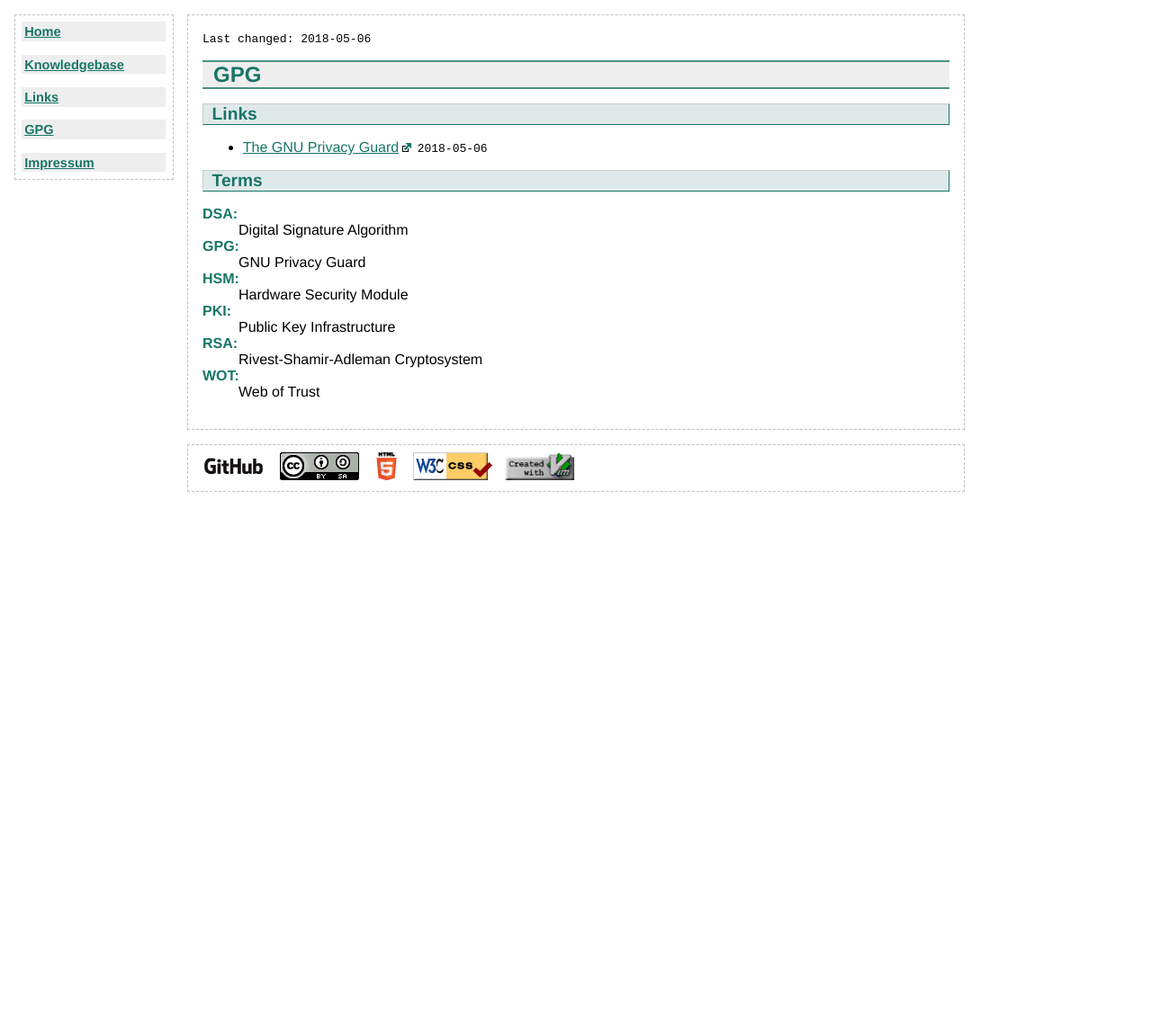
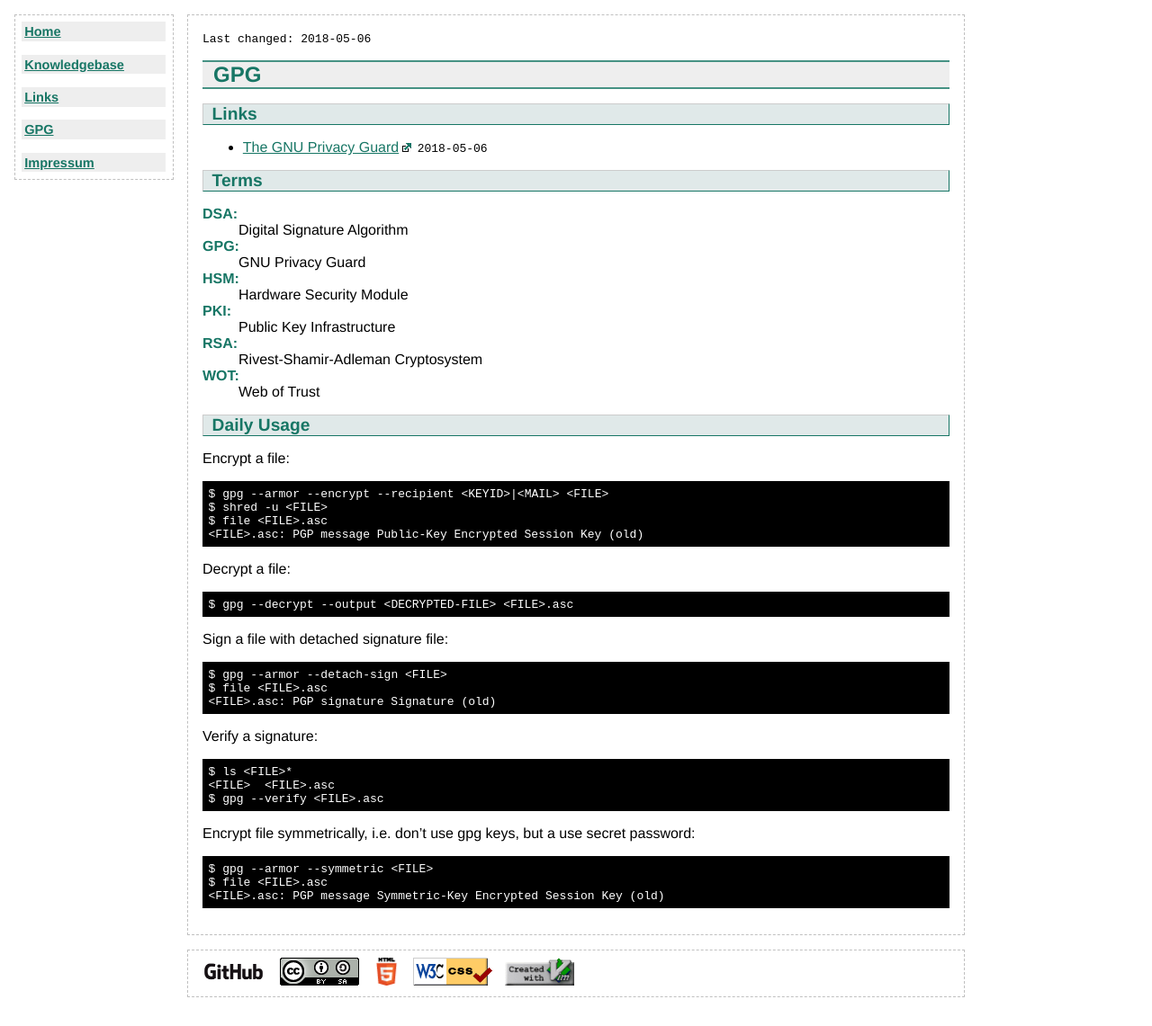
Before and after one commit to flyinggreenfrog/flyinggreenfrog.github.io, a Jekyll site: the page built from knowledgebase/gpg.md, in a window 1280 px wide. Shown: the whole page at 90% size. Built offline with Jekyll 4.4.1, drawn with Linux system fonts in a browser that asks for light colours; before the commit the page ends 900 px from its top, so only the background shows below that.

Commit message:
Added daily usage section to knowledgebase/gpg.

````diff
--- a/knowledgebase/gpg.md
+++ b/knowledgebase/gpg.md
@@ -27,3 +27,44 @@ RSA
 
 WOT
 : Web of Trust
+
+## Daily Usage
+
+Encrypt a file:
+
+``` sh
+$ gpg --armor --encrypt --recipient <KEYID>|<MAIL> <FILE>
+$ shred -u <FILE>
+$ file <FILE>.asc
+<FILE>.asc: PGP message Public-Key Encrypted Session Key (old)
+```
+
+Decrypt a file:
+
+``` sh
+$ gpg --decrypt --output <DECRYPTED-FILE> <FILE>.asc
+```
+
+Sign a file with detached signature file:
+
+``` sh
+$ gpg --armor --detach-sign <FILE>
+$ file <FILE>.asc
+<FILE>.asc: PGP signature Signature (old)
+```
+
+Verify a signature:
+
+``` sh
+$ ls <FILE>*
+<FILE>  <FILE>.asc
+$ gpg --verify <FILE>.asc
+```
+
+Encrypt file symmetrically, i.e. don't use gpg keys, but a use secret password:
+
+``` sh
+$ gpg --armor --symmetric <FILE>
+$ file <FILE>.asc
+<FILE>.asc: PGP message Symmetric-Key Encrypted Session Key (old)
+```
````
